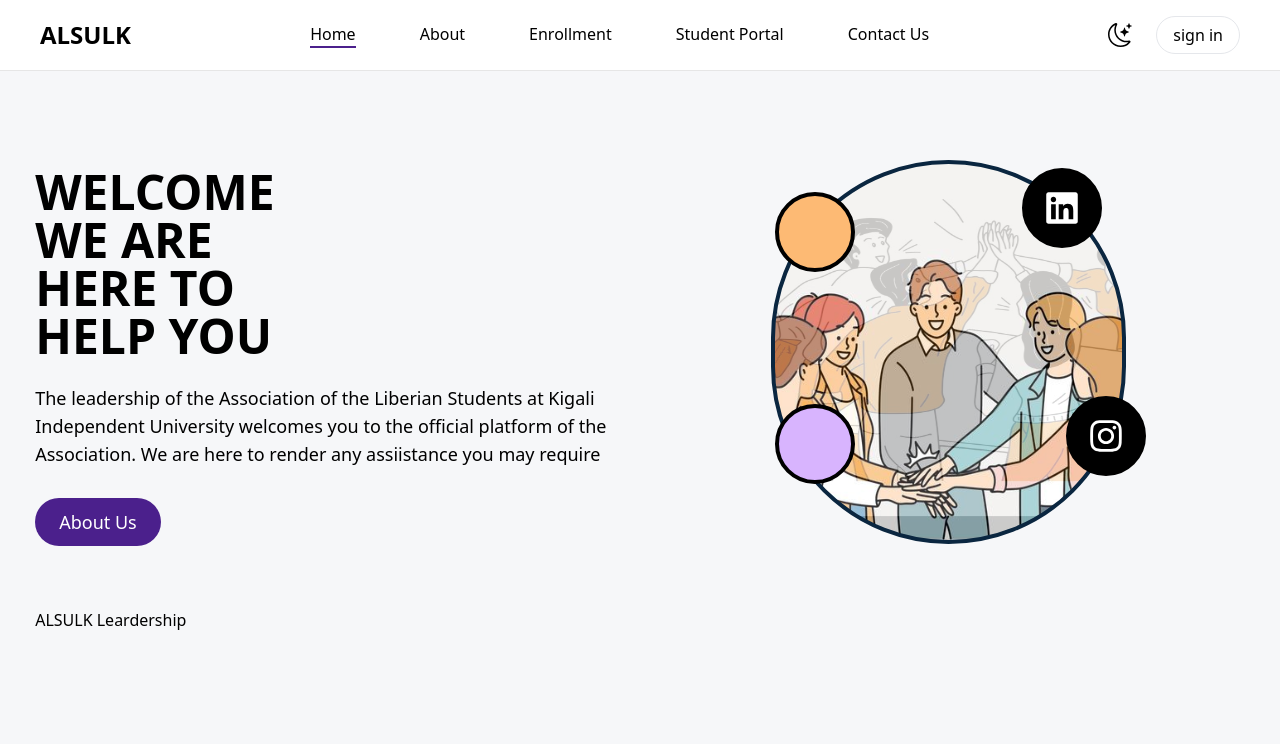
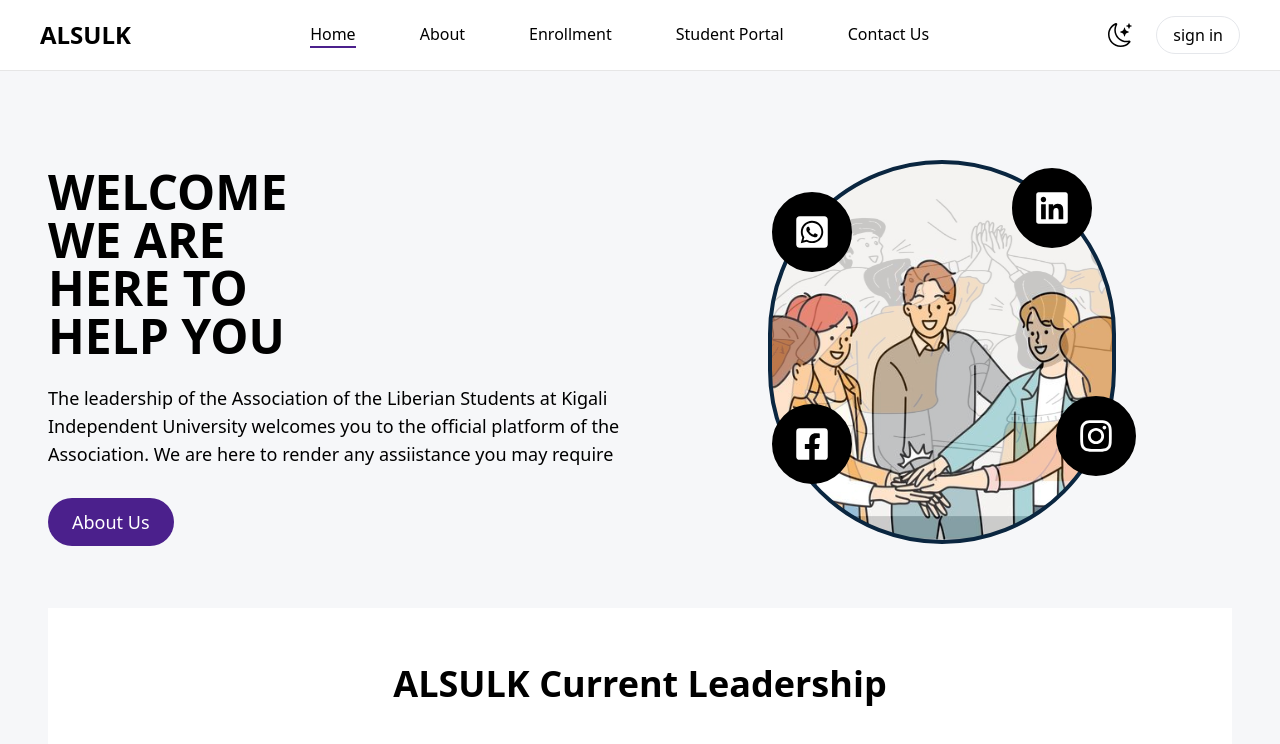
Before and after one commit to mulbahoplanojames/Harmony_Coalition_Project, a React (Vite) app: page / in a window 1280 px wide. Shown: the top 744 px of the page. Built offline with nearby package versions, Linux system fonts and the light colour scheme.

Commit message:
Working on the hero section of the home page

```diff
--- a/src/Components/Home_Hero/HomeHero.jsx
+++ b/src/Components/Home_Hero/HomeHero.jsx
@@ -1,7 +1,12 @@
 import { useContext } from "react";
 import { Link } from "react-router-dom";
 import { AppContext } from "../../Context/AppContext";
-import { FaLinkedin, FaInstagram } from "react-icons/fa";
+import {
+  FaLinkedin,
+  FaInstagram,
+  FaFacebookSquare,
+  FaWhatsappSquare,
+} from "react-icons/fa";
 
 const HomeHero = () => {
   const { darkMode } = useContext(AppContext);
@@ -29,30 +34,34 @@ const HomeHero = () => {
           className=" bg-green-300 md:w-[60%] md:h-[24rem] w-[70%] h-[17rem] rounded-full relative overflow-visible border-4 border-primary "
           id="item1"
         >
-          <div
+          <Link
             className={`icons_Wripper bg-black top-1 right-5  ${
               darkMode ? "border-white" : "border-black"
             }`}
           >
             <FaLinkedin className="text-4xl z-40 text-white" />
-          </div>
-          <div
+          </Link>
+          <Link
             className={`icons_Wripper md:bottom-[4rem] bottom-8 -md:right-1 -right-6 bg-black ${
               darkMode ? "border-white" : "border-black"
             }`}
           >
             <FaInstagram className="text-4xl z-40 text-white" />
-          </div>
-          <div
-            className={`md:w-[5rem] md:h-[5rem] w-[5rem] h-[5rem] bg-orange-300 rounded-full absolute top-7 left-0  border-4 flex justify-center items-center z-40 ${
+          </Link>
+          <Link
+            className={`icons_Wripper bg-black top-7 left-0  ${
               darkMode ? "border-white " : "border-black"
             }`}
-          ></div>
-          <div
-            className={`md:w-[5rem] md:h-[5rem] w-[5rem] h-[5rem] bg-purple-300 rounded-full absolute md:bottom-14 -bottom-2 md:left-0 left-4 border-4 flex justify-center items-center z-40 ${
+          >
+            <FaWhatsappSquare className="text-4xl z-40 text-white" />
+          </Link>
+          <Link
+            className={`icons_Wripper bg-black md:bottom-14 -bottom-2 md:left-0 left-4 ${
               darkMode ? "border-white" : "border-black"
             }`}
-          ></div>
+          >
+            <FaFacebookSquare className="text-4xl z-40 text-white" />
+          </Link>
         </div>
       </div>
     </>
--- a/src/Components/Team/Team.jsx
+++ b/src/Components/Team/Team.jsx
@@ -1,8 +1,10 @@
 const Team = () => {
   return (
     <>
-      <div className="">
-        <h1 className="">ALSULK Leardership</h1>
+      <div className="py-14 bg-white">
+        <h1 className="text-center text-4xl font-semibold pb-4">
+          ALSULK Current Leadership
+        </h1>
 
         <div className=""></div>
       </div>
--- a/src/Layout/Layout.jsx
+++ b/src/Layout/Layout.jsx
@@ -7,7 +7,7 @@ const Layout = () => {
     <>
       <div className="pt-[6rem] ">
         <Navbar />
-        <div className="md:px-[2.2rem] px-[.8rem]">{<Outlet />}</div>
+        <div className="md:px-[3rem] px-[.10rem]">{<Outlet />}</div>
         {/* <Footer /> */}
       </div>
     </>
```
